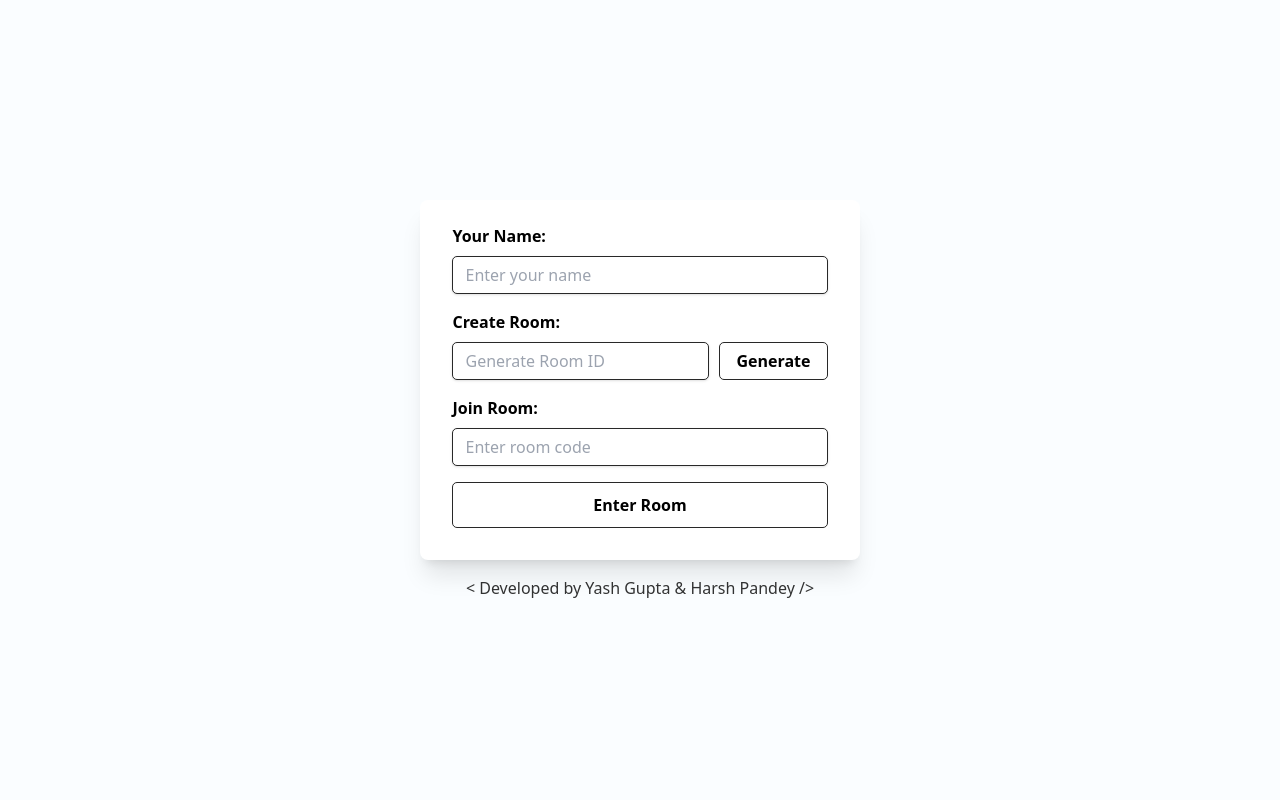
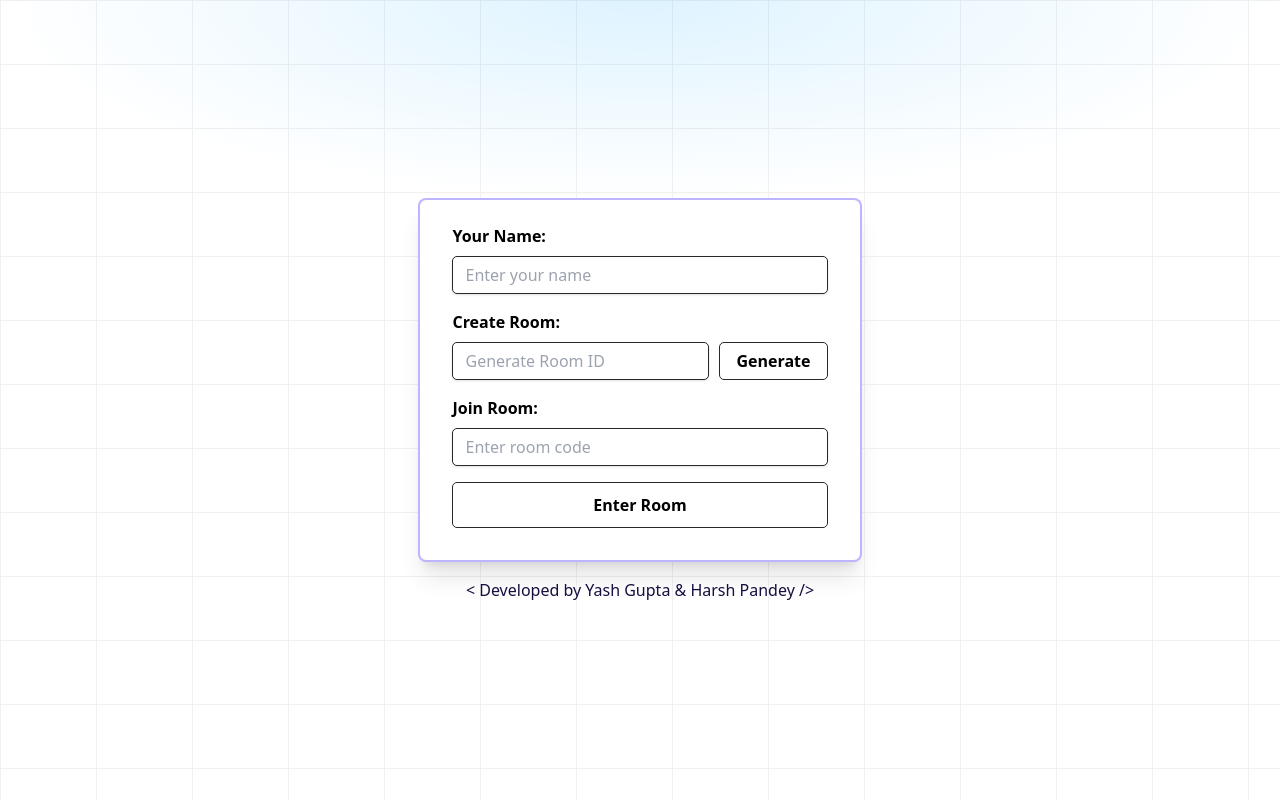
Before and after one commit to Yashgupta9330/WroteUS, a Next.js app: page / in a window 1280 px wide. Built offline with nearby package versions, Linux system fonts and the light colour scheme; no server answers.

Commit message:
added bg to starting page

```diff
--- a/src/components/room/index.js
+++ b/src/components/room/index.js
@@ -63,9 +63,12 @@ const RoomComponent = ({ uuid, setRoomJoined, setUser }) => {
   }, [createRoom]);
 
   return (
-    <div className="flex flex-col h-screen bg-[#fafdff] items-center justify-center">
+    <div className="flex flex-col h-screen  items-center justify-center">
+      <div class="absolute inset-0 -z-10 h-full w-full bg-white bg-[linear-gradient(to_right,#f0f0f0_1px,transparent_1px),linear-gradient(to_bottom,#f0f0f0_1px,transparent_1px)] bg-[size:6rem_4rem]">
+      <div class="absolute top-0 z-[-2] h-screen w-screen bg-[radial-gradient(100%_50%_at_50%_0%,rgba(0,163,255,0.13)_0,rgba(0,163,255,0)_50%,rgba(0,163,255,0)_100%)]"></div></div>
+
       <form
-        className="bg-[#fff] shadow-xl rounded-lg px-8 pt-6 pb-8 mb-4"
+        className="bg-[#fff] shadow-xl rounded-lg px-8 pt-6 pb-8 mb-4 border-2 border-[#523fff61] "
         onSubmit={handleSubmit}
       >
         <div className="mb-4">
@@ -151,11 +154,11 @@ const RoomComponent = ({ uuid, setRoomJoined, setUser }) => {
         </div>
       </form>
 
-       <div className="w-screen flex items-center justify-center opacity-[80%] " >
+       <div className="w-screen flex items-center justify-center opacity-[100%] text-[#140f41] " >
               <div>
-                <h3> {"< "} Developed by <span className="hover:bg-slate300"> <a href="https://www.linkedin.com/in/yash-gupta-64956b246/" target="_blank">Yash Gupta</a></span> <span> {" "} & {" "} </span>
-                <span className="hover:bg-slate300">
-                <a href="https://www.linkedin.com/in/harshpandey73/" target="_blank">Harsh Pandey</a>
+                <h3> {"< "} Developed by <span className=" hover:underline hover:underline-offset-2 ease-in-out transition-all "> <a href="https://www.linkedin.com/in/yash-gupta-64956b246/" target="_blank">Yash Gupta</a></span> <span> {" "} & {" "} </span>
+                <span className="hover:underline hover:underline-offset-2 ease-in-out transition-all ">
+                <a href="https://www.linkedin.com/in/harsh3dev/" target="_blank">Harsh Pandey</a>
                 </span>
                 {" />"}
                 </h3>
```
